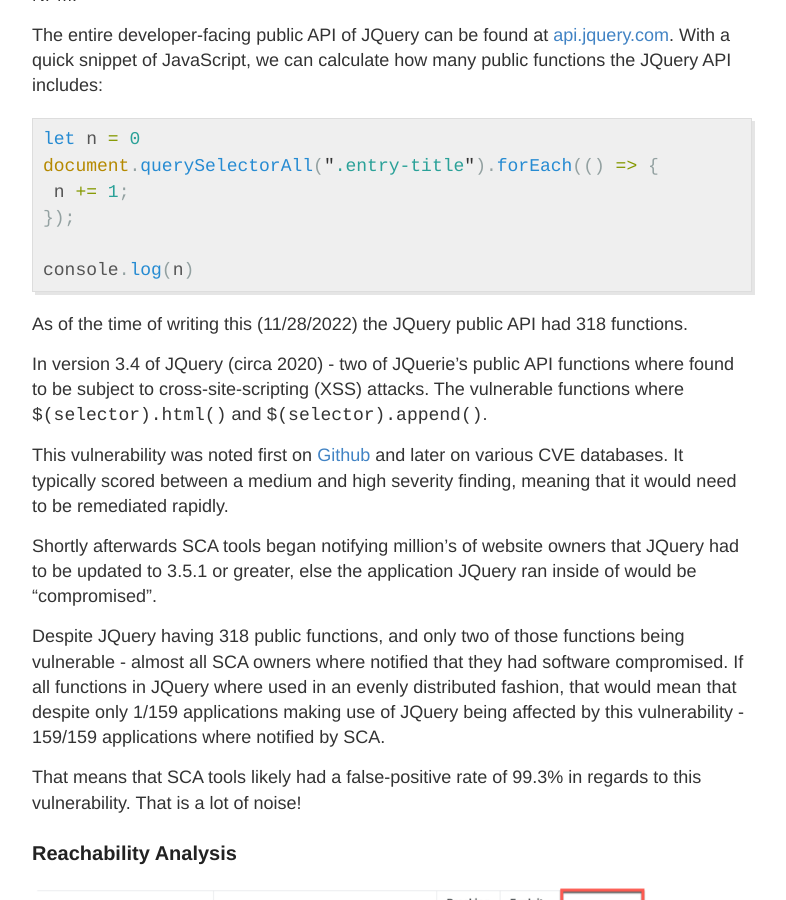
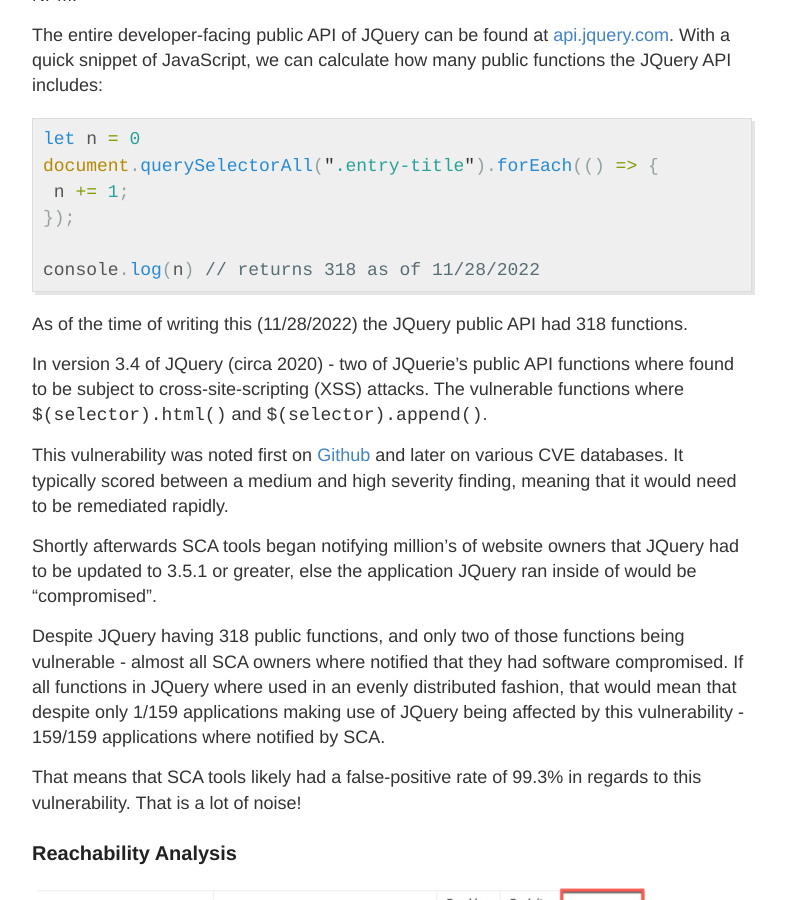
Before and after one commit to and1hof/and1hof.github.io, a Jekyll site: the page built from _posts/2022-11-28-sca-reachability-explained.md, in a window 1280 px wide and 900 px high, scrolled down 4442 px. Shown: the whole window, without its empty margins (248-1034 px from the left). Built offline with Jekyll 4.4.1, drawn with Linux system fonts in a browser that asks for light colours.

Commit message:
post finished

````diff
--- a/_posts/2022-11-28-sca-reachability-explained.md
+++ b/_posts/2022-11-28-sca-reachability-explained.md
@@ -85,7 +85,7 @@
  n += 1;
 });
 
-console.log(n)
+console.log(n) // returns 318 as of 11/28/2022
 ```
 
 As of the time of writing this (11/28/2022) the JQuery public API had 318 functions.
````
